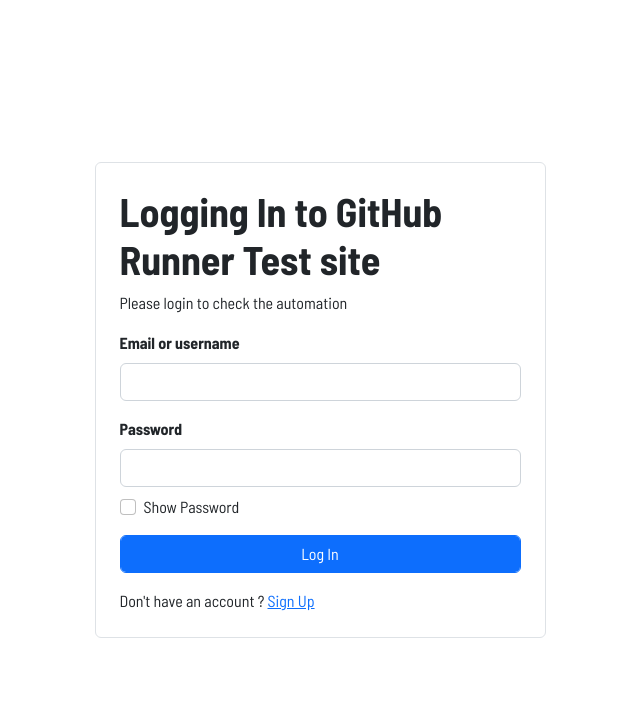
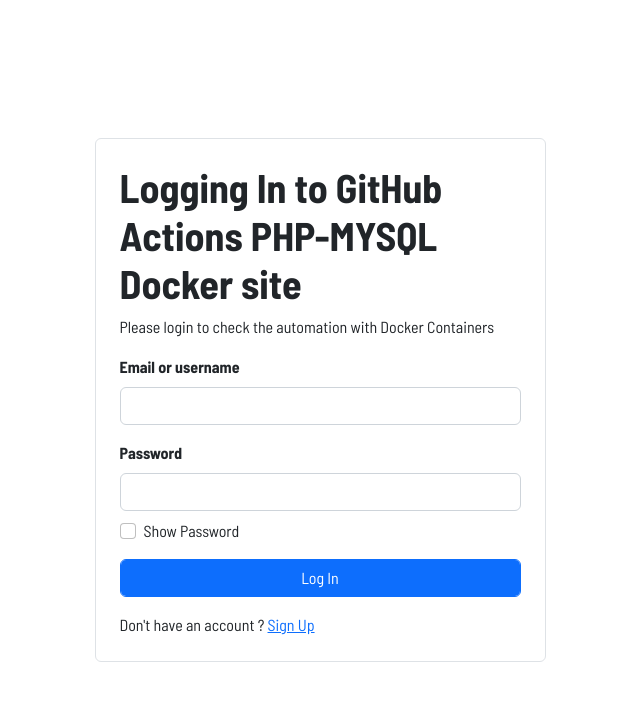
Before and after one commit to ankushjha-aj/PHP-MYSQL_DOCKER_CONNECTION, a PHP site: page /login.php in a window 1280 px wide. Shown: the top 701 px of the page, without its empty margins (320-960 px from the left). Run offline with PHP 8.4, Linux system fonts and the light colour scheme.

Commit message:
Final Commit For Linkedln

```diff
--- a/app/login.php
+++ b/app/login.php
@@ -112,8 +112,8 @@
         }
         ?>
         <div class="form-wrap border rounded p-4">
-          <h1>Logging In to GitHub Runner Test site </h1>
-          <p>Please login to check the automation</p>
+          <h1>Logging In to GitHub Actions PHP-MYSQL Docker site </h1>
+          <p>Please login to check the automation with Docker Containers</p>
           <!-- form starts here -->
           <form action="<?= htmlspecialchars($_SERVER["PHP_SELF"]); ?>" method="post" novalidate>
             <div class="mb-3">
```
